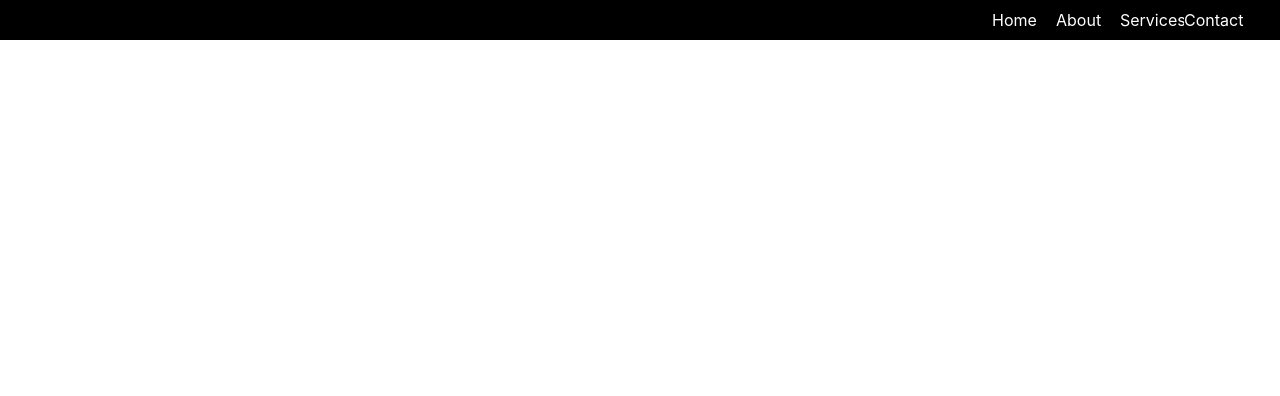
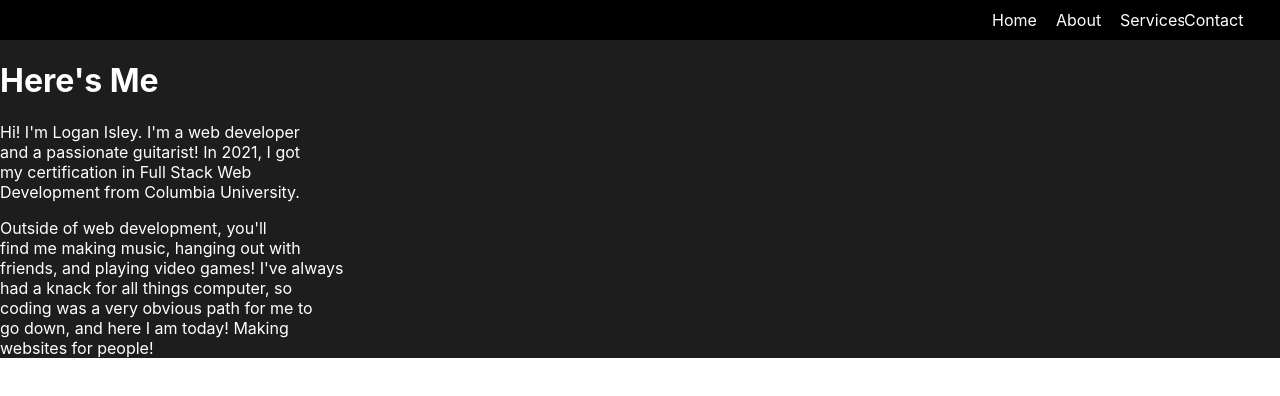
Before and after one commit to LowGcifer/Web-Dev-Site, a React (Create React App) app in the folder client/: page /about in a window 1280 px wide. Shown: the top 396 px of the page. Built offline with nearby package versions, Linux system fonts and the light colour scheme.

Commit message:
started about page

```diff
--- a/client/src/pages/about/index.js
+++ b/client/src/pages/about/index.js
@@ -2,10 +2,27 @@ import Navbar from "../../components/Navbar";
 
 function About() {
   return (
-    <div>
+    <div className="default-color">
       <Navbar></Navbar>
-      <div>
-        <p>About</p>
+      <div id="about-body">
+        <h1 id="about-header">Here's Me</h1>
+        <div id="about-row-one">
+          <p id="about-paragraph-one">
+            Hi! I'm Logan Isley. I'm a web developer <br></br>and a passionate
+            guitarist! In 2021, I got <br></br>my certification in Full Stack
+            Web <br></br>Development from Columbia University.
+          </p>
+          <div id="about-image-one"></div>
+        </div>
+        <div id="about-row-two">
+          <p id="about-paragraph-two">
+            Outside of web development, you'll <br></br>find me making music,
+            hanging out with <br></br>friends, and playing video games! I've
+            always <br></br>had a knack for all things computer, so <br></br>
+            coding was a very obvious path for me to <br></br>go down, and here
+            I am today! Making <br></br>websites for people!
+          </p>
+        </div>
       </div>
     </div>
   );
```
